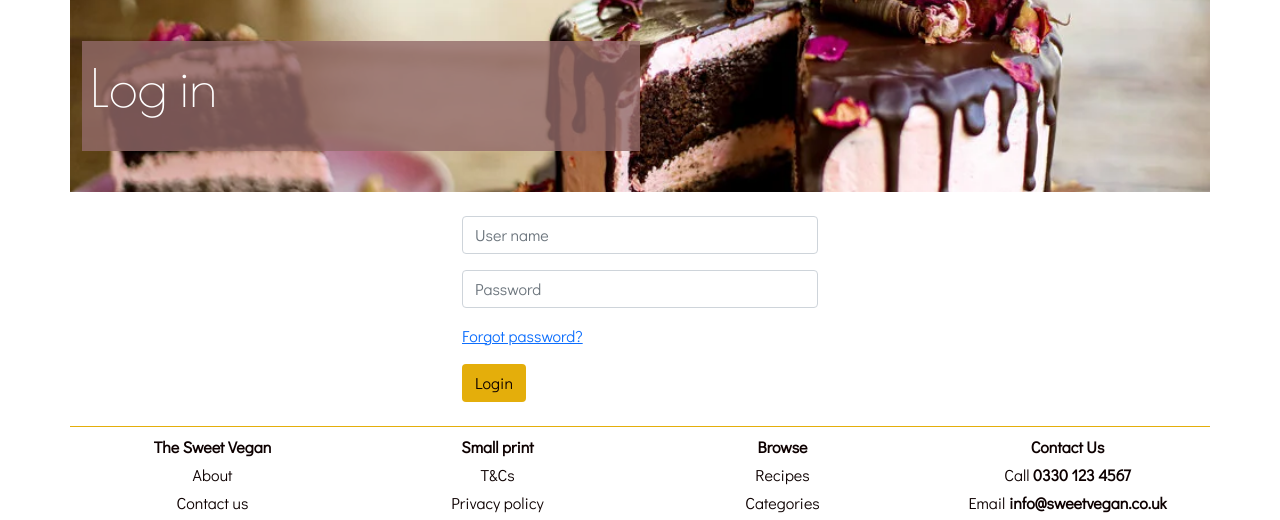
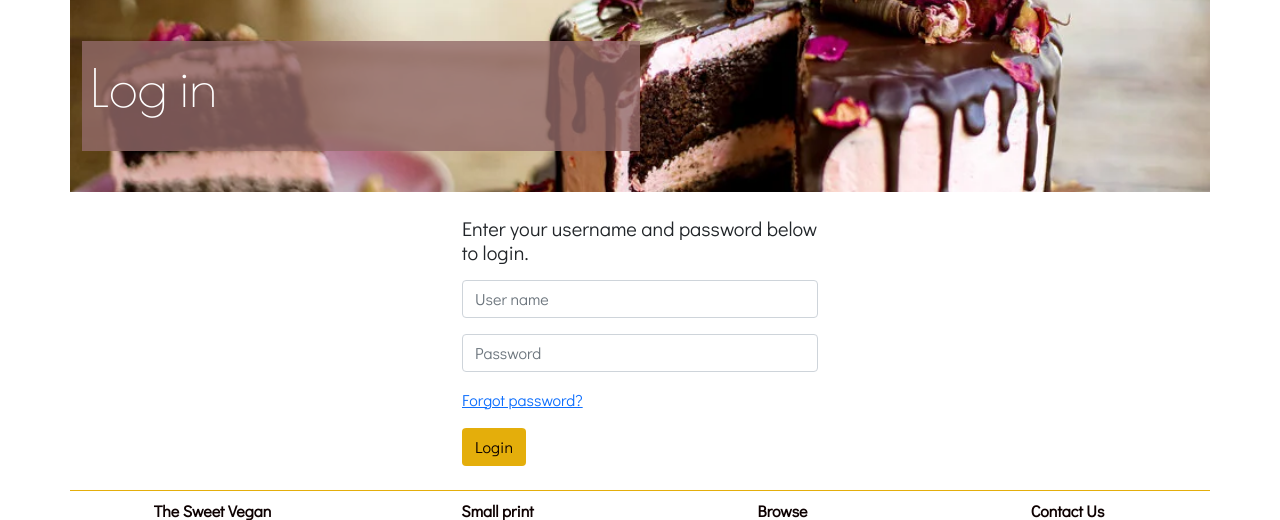
Before and after one commit to mattgriffindev/filfthy-gorgeous-vegan, a Flask app: page /login in a window 1280 px wide. Shown: the part 80-600 px from the top of the page. Run offline with Flask 2, Linux system fonts and the light colour scheme; some libraries are stand-ins or nearby versions; some web fonts are replaced.

Commit message:
Edit login.html: add header

```diff
--- a/cakebox/templates/login.html
+++ b/cakebox/templates/login.html
@@ -27,6 +27,7 @@
     <div class="container">
         <div class="row" style="justify-content:center">
             <div class="col-12 col-md-4 login-col">
+                <h5 class="mb-3">Enter your username and password below to login.</h5>
                 <form action="{{ url_for('login') }}" method="POST">
                     <div class="mb-3">
                         <input type="text" class="form-control" name="username" id="username" placeholder="User name" required>
```
